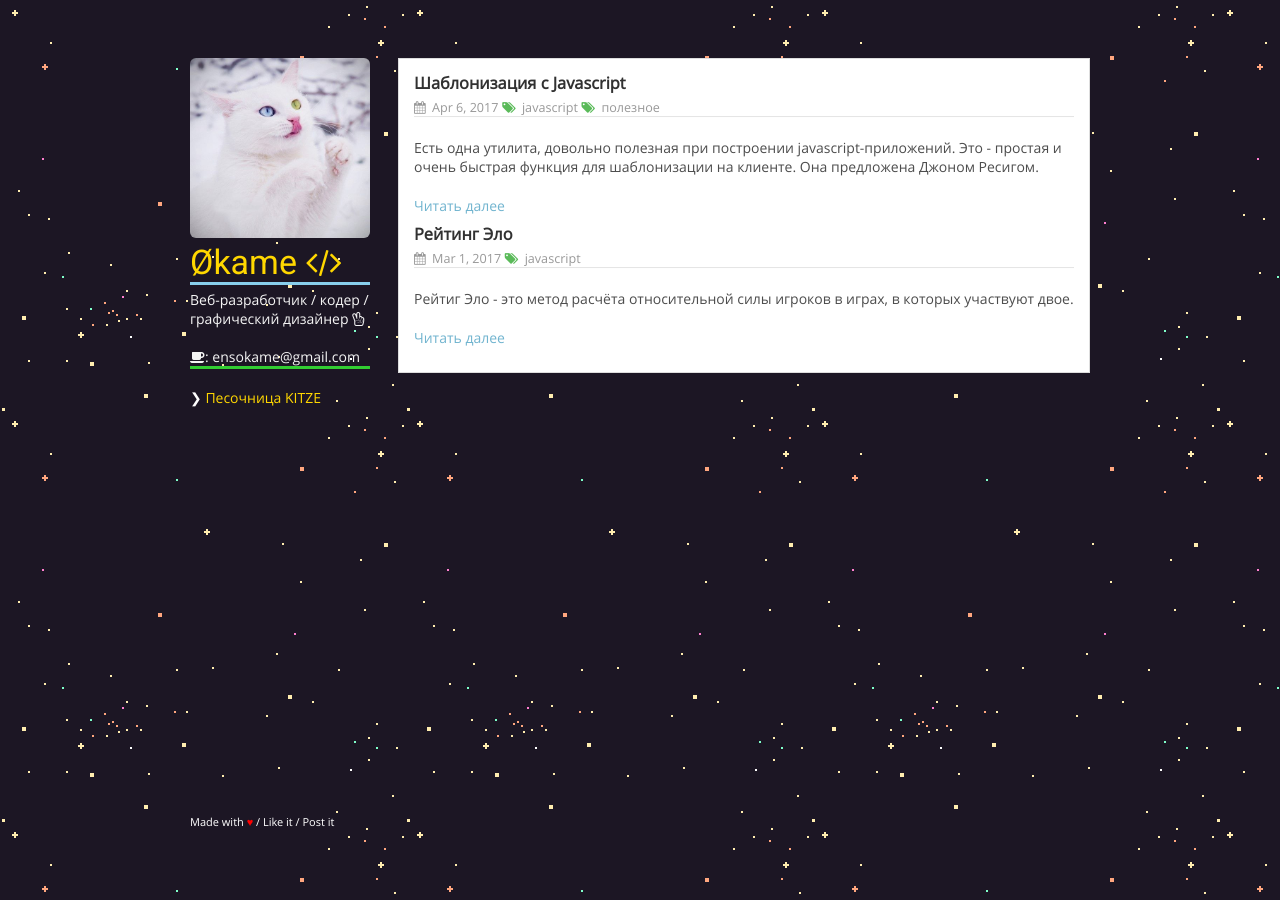
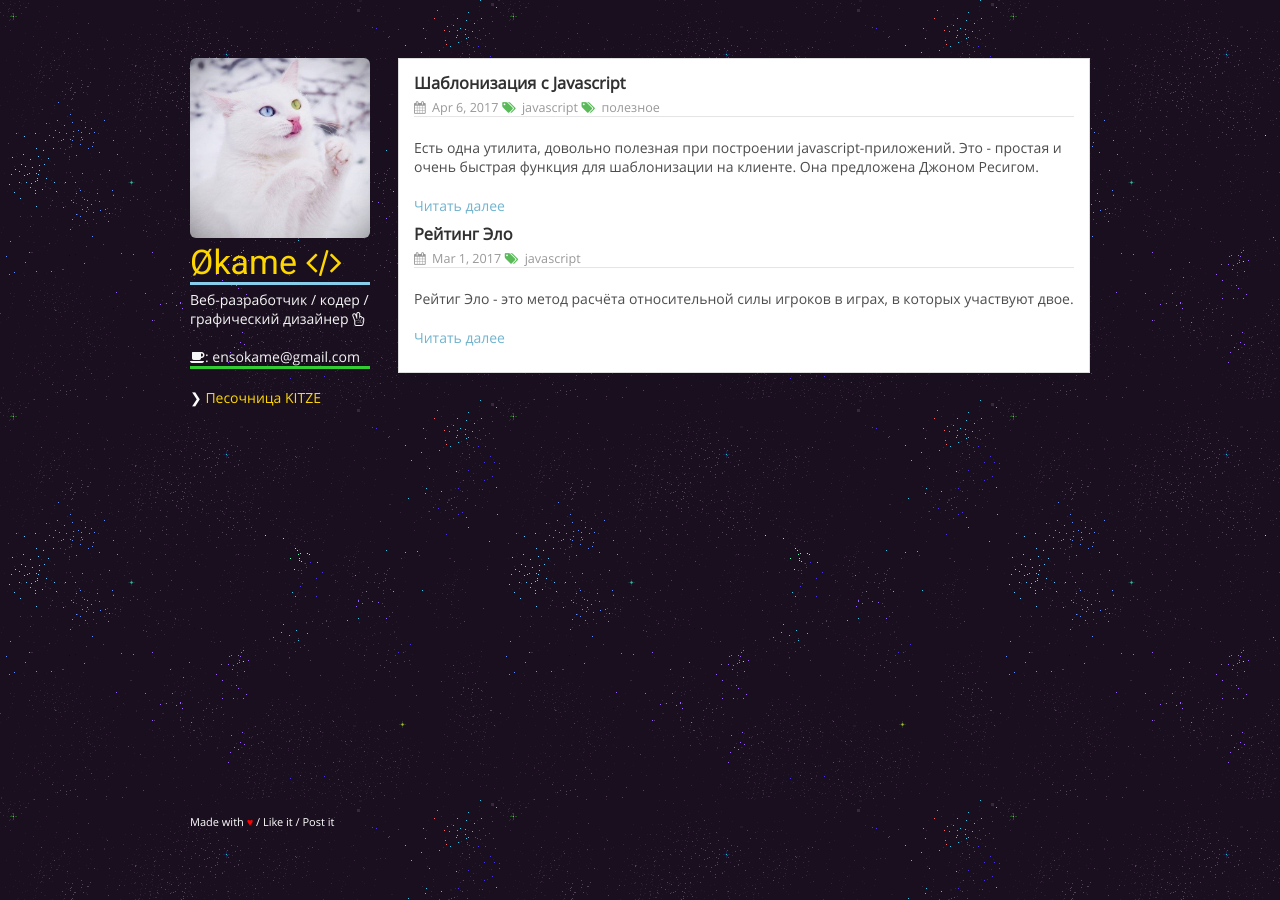
Before and after one commit to IOEnso/ioenso.github.io, a Jekyll site: the page built from index.html, in a window 1280 px wide. Built offline with Jekyll 4.4.1, drawn with Linux system fonts in a browser that asks for light colours.

Commit message:
Update main.css

```diff
--- a/assets/css/main.css
+++ b/assets/css/main.css
@@ -1,7 +1,7 @@
 @import url('/assets/fonts/OpenSans/OpenSans.css');
 
 body {
-  background: #2d2d2d url(/assets/img/bg.png) repeat;
+  background: #2d2d2d url(/assets/img/bgst.png) repeat;
   padding:50px;
   font: 14px "OpenSans";
   color:#fff;
```
